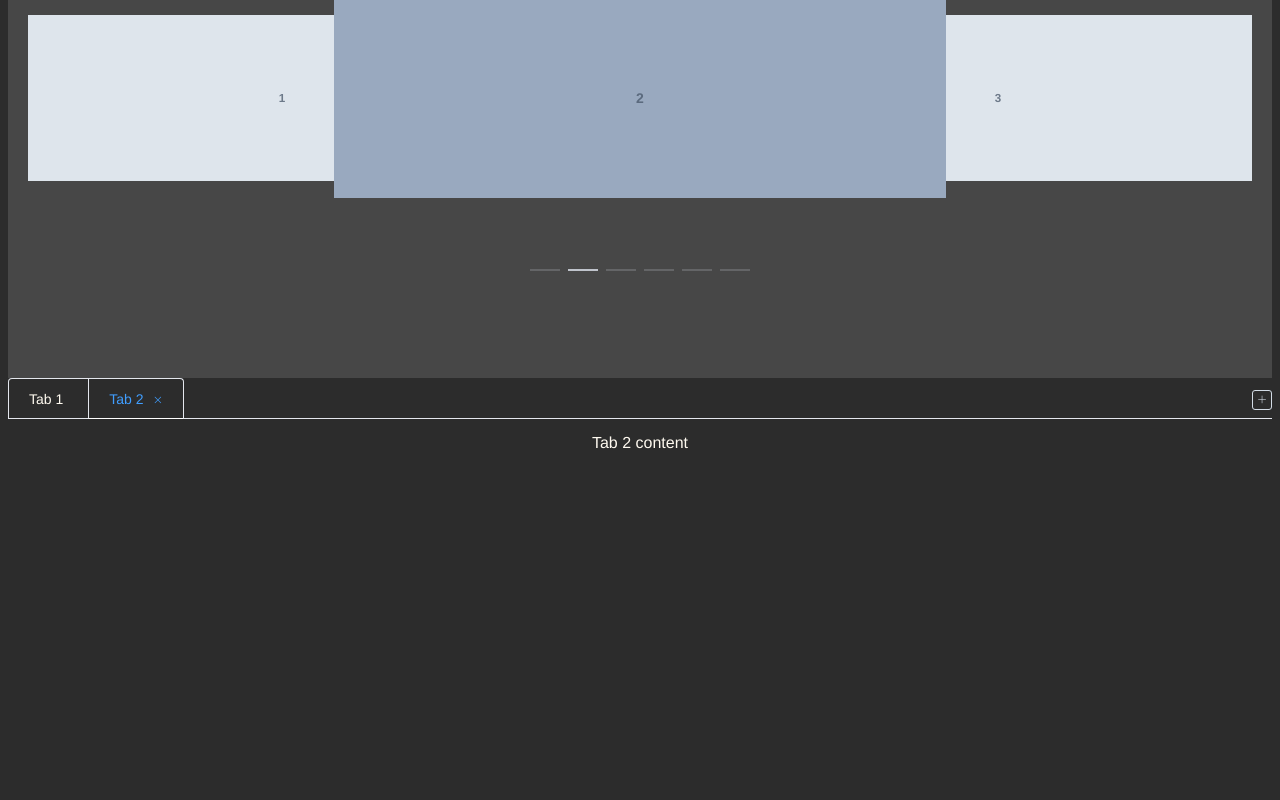
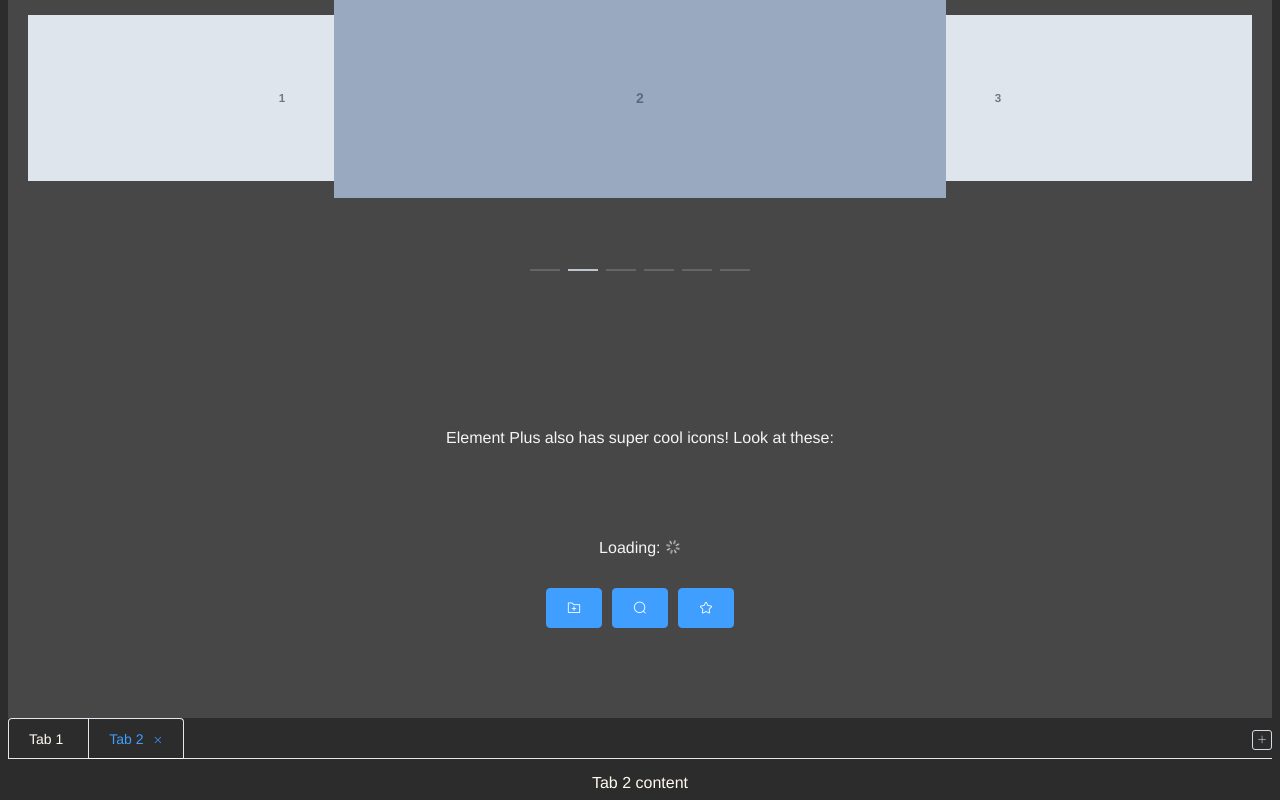
Before and after one commit to COS301-SE-2021/Custom-Data-Source-Search, a Vue app in the folder packages/vue/: page /#/design in a window 1280 px wide. Shown: the part 429-1229 px from the top of the page. Before the commit the page ends 889 px from the top, so only its background shows below. Built offline with nearby package versions, Linux system fonts and the light colour scheme.

Commit message:
Added example icons

```diff
--- a/packages/vue/src/components/DesignExamples.vue
+++ b/packages/vue/src/components/DesignExamples.vue
@@ -1,5 +1,6 @@
 <template>
   <el-container>
+
     <el-menu
         :default-active="activeIndex2"
         class="el-menu-demo"
@@ -47,6 +48,7 @@
       </el-dialog>
     </el-header>
     <el-main>
+
       <div class="block">
         <span class="demonstration">Child options expand when hovered </span>
         <el-cascader
@@ -61,7 +63,17 @@
           <h3 class="medium">{{ item }}</h3>
         </el-carousel-item>
       </el-carousel>
+      <span>Element Plus also has super cool icons! Look at these:</span>
+      <div id="example-icons">
+        <span>Loading: <i class="el-icon-loading"></i></span><br>
+        <el-button type="primary" icon="el-icon-folder-add"></el-button>
+        <el-button type="primary" icon="el-icon-search"></el-button>
+        <el-button type="primary" icon="el-icon-star-off"></el-button>
+      </div>
+
     </el-main>
+    <el-footer>
+    </el-footer>
     <el-tabs v-model="editableTabsValue" type="card" editable @edit="handleTabsEdit">
       <el-tab-pane
           v-for="(item, index) in editableTabs"
@@ -482,4 +494,12 @@ body {
   background: #2c2c2c;
   background-size: 400% 400%;
 }
+.el-menu-vertical-demo:not(.el-menu--collapse) {
+  width: 200px;
+  min-height: 400px;
+}
+
+#example-icons{
+  line-height: 60px;
+}
 </style>
```
